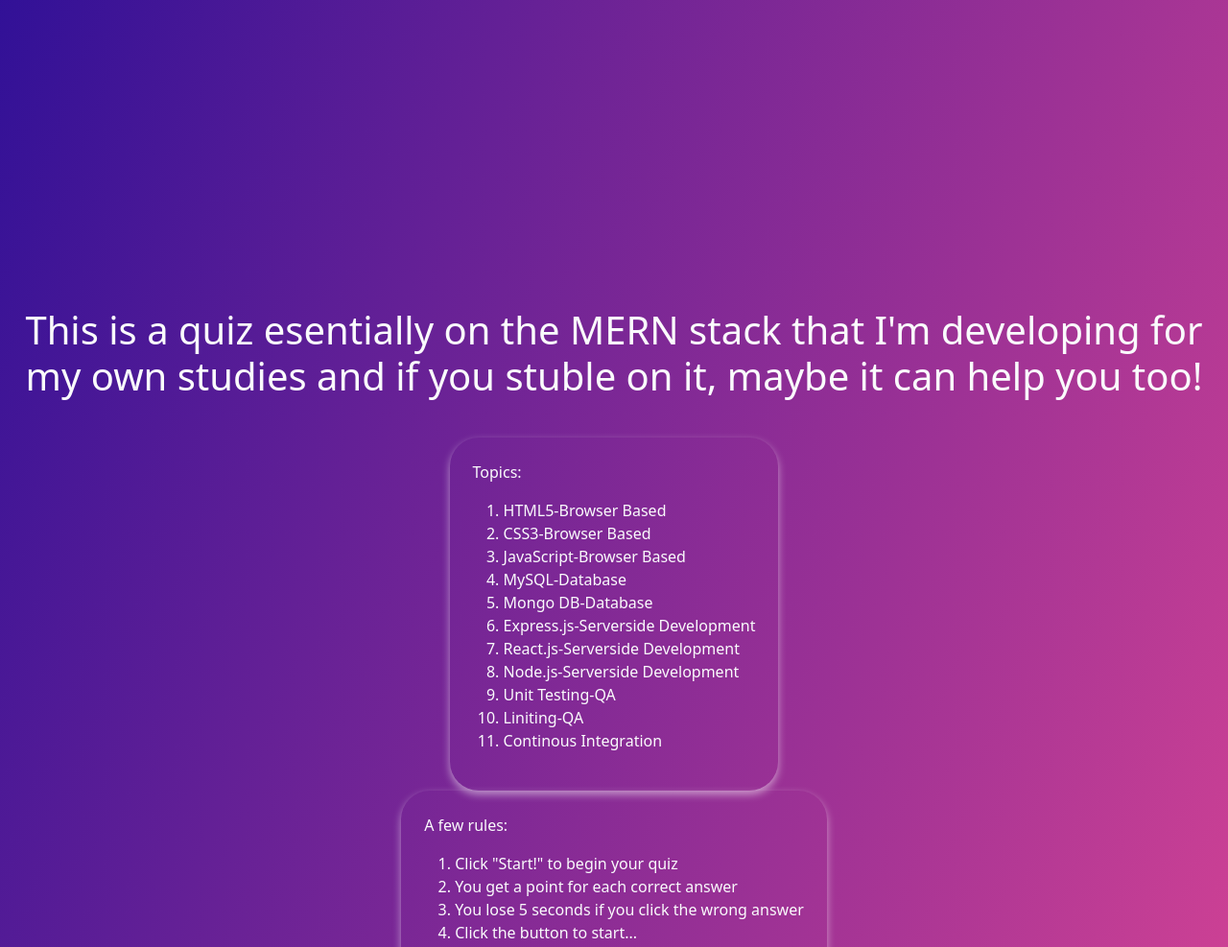
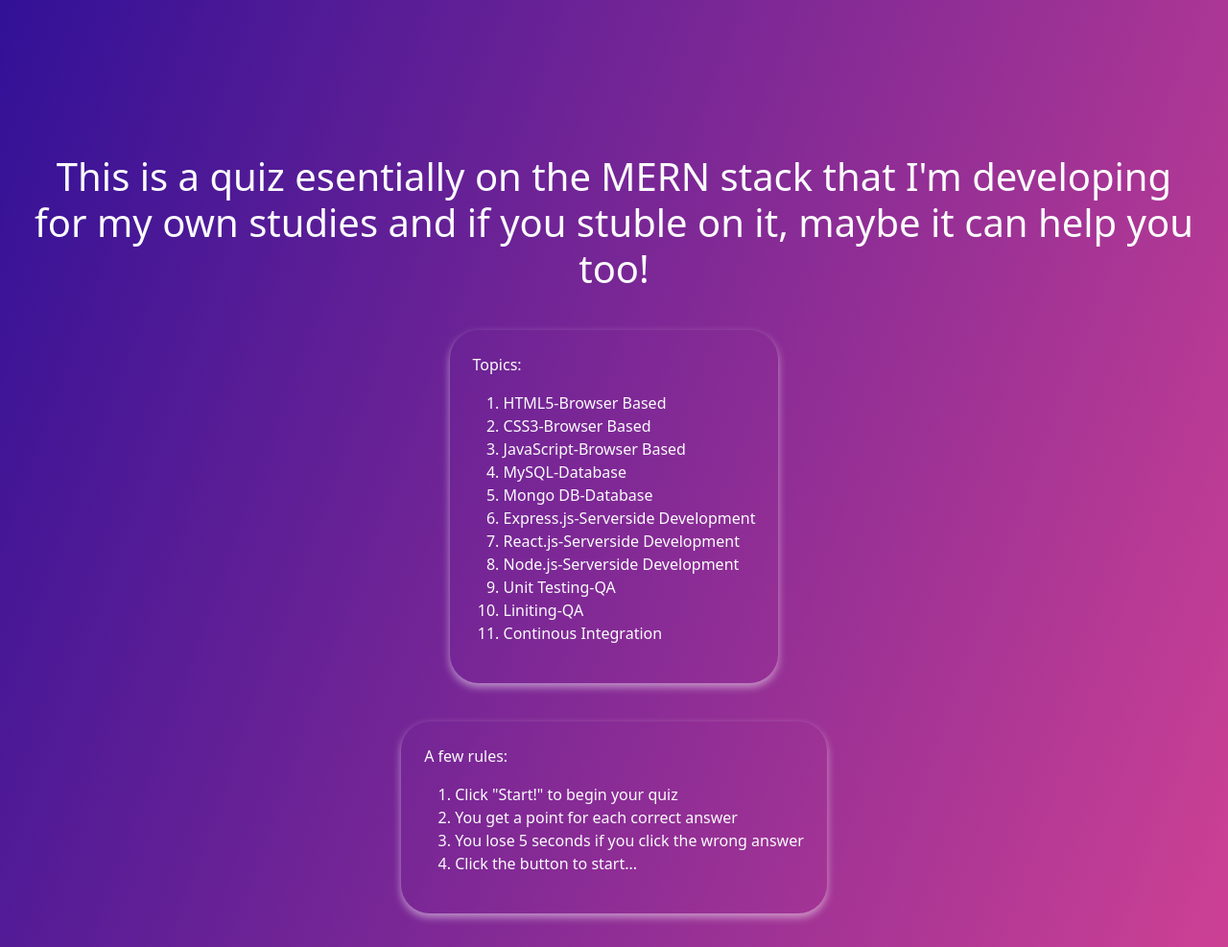
Before and after one commit to fswDevSteph/Everything-JS-Quiz, a plain HTML site: page index.html in a window 1280 px wide. Shown: the top 987 px of the page at 96% size. Drawn offline with nearby package versions, Linux system fonts and the light colour scheme.

Commit message:
spacing adjusted

```diff
--- a/assets/css/styles.css
+++ b/assets/css/styles.css
@@ -9,6 +9,7 @@
 body {
     background: linear-gradient(109.8deg, rgb(62, 5, 116) -5.2%, rgb(41, 14, 151) -5.2%, rgb(216, 68, 148) 103.3%);
     color: var(--seaSaltWhite);
+    margin: 2rem;
 }
 
 main {
@@ -17,7 +18,7 @@ main {
     align-items: center;
     flex-direction: column;
     font: var(--seaSaltWhite);
-    margin-top: 40vh;
+    margin-top: 20vh;
 }
 
 #gameRules {
@@ -50,3 +51,8 @@ main h2 {
 #startBtn {
     margin-top: 3rem;
 }
+
+.bottomSpace {
+    margin-bottom: 2.5rem;
+
+}
--- a/index.html
+++ b/index.html
@@ -34,7 +34,7 @@ THEN I can save my initials and score -done
             maybe it can help you too! </h1>
 
         <div class="hide"></div>
-        <div id="gameRules">
+        <div id="gameRules" class="bottomSpace">
             <p>Topics:</p>
             <ol>
                 <li>HTML5-Browser Based</li>
@@ -48,7 +48,6 @@ THEN I can save my initials and score -done
                 <li>Unit Testing-QA</li>
                 <li>Liniting-QA</li>
                 <li>Continous Integration</li>
-
             </ol>
         </div>
 
```
